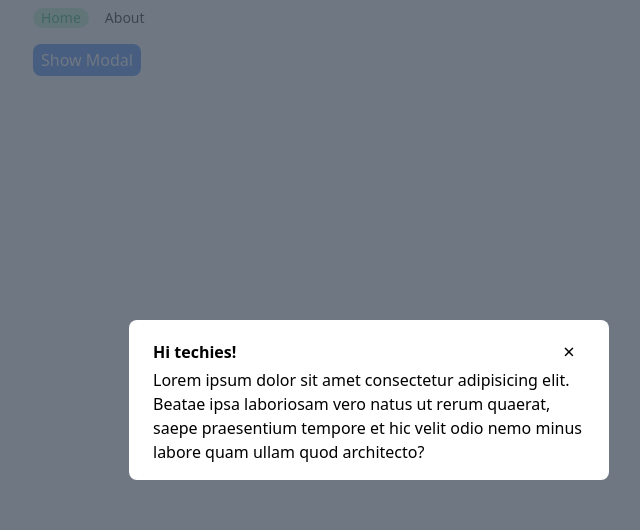
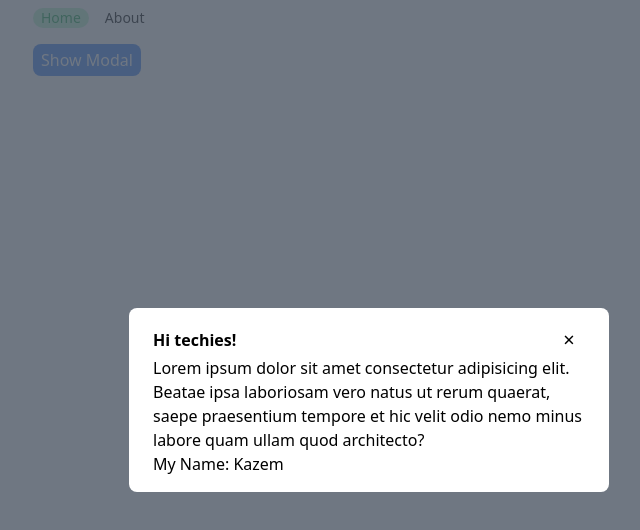
Before and after one commit to kazemmdev/noteball, a Vue app: page / in a window 1280 px wide. Both pictures are taken after a click on the button "Show Modal". Shown: the top 530 px of the page, without its empty margins (271-911 px from the left). Built offline with nearby package versions, Linux system fonts and the light colour scheme.

Commit message:
feat: add modal

```diff
--- a/src/App.vue
+++ b/src/App.vue
@@ -19,5 +19,9 @@
 </template>
 
 <script setup>
+import { provide, reactive } from "vue";
 import { RouterLink, RouterView } from "vue-router";
+
+const userData = reactive({ name: "Kazem", username: "k90mirzaei" });
+provide('userData', userData);
 </script>
--- a/src/components/Modal.vue
+++ b/src/components/Modal.vue
@@ -1,6 +1,6 @@
 <template>
   <teleport to="body">
-    <div v-if="modelValue" class="container">
+    <div v-if="modelValue" class="wrapper">
       <div class="backdrop" @click="$emit('update:modelValue', false)" />
       <div class="modal">
         <div class="relative h-8 flex items-center">
@@ -10,13 +10,14 @@
           </button>
         </div>
         <slot />
+        <div>My Name: {{ userData.name }}</div>
       </div>
     </div>
   </teleport>
 </template>
 
 <script setup>
-import { onMounted, onUnmounted } from "vue";
+import { inject, onMounted, onUnmounted } from "vue";
 
 defineProps({
   modelValue: {
@@ -29,6 +30,8 @@ defineProps({
   },
 });
 
+const userData = inject("userData");
+
 const emit = defineEmits(["update:modelValue"]);
 
 const EscapeCloseHandler = (e) => {
@@ -39,14 +42,15 @@ const EscapeCloseHandler = (e) => {
 onMounted(() => {
   window.addEventListener("keydown", EscapeCloseHandler);
 });
+
 onUnmounted(() => {
   window.removeEventListener("keydown", EscapeCloseHandler);
 });
 </script>
 
 <style scoped>
-.container {
-  @apply absolute inset-0 flex items-center justify-center;
+.wrapper {
+  @apply absolute inset-0 flex items-center justify-center w-screen;
 }
 .backdrop {
   @apply bg-gray-600/80 fixed h-screen w-screen;
--- a/src/views/HomeView.vue
+++ b/src/views/HomeView.vue
@@ -14,6 +14,5 @@
 <script setup>
 import { ref } from "vue";
 import Modal from "@/components/Modal.vue";
-
 const showModal = ref(false);
 </script>
```
